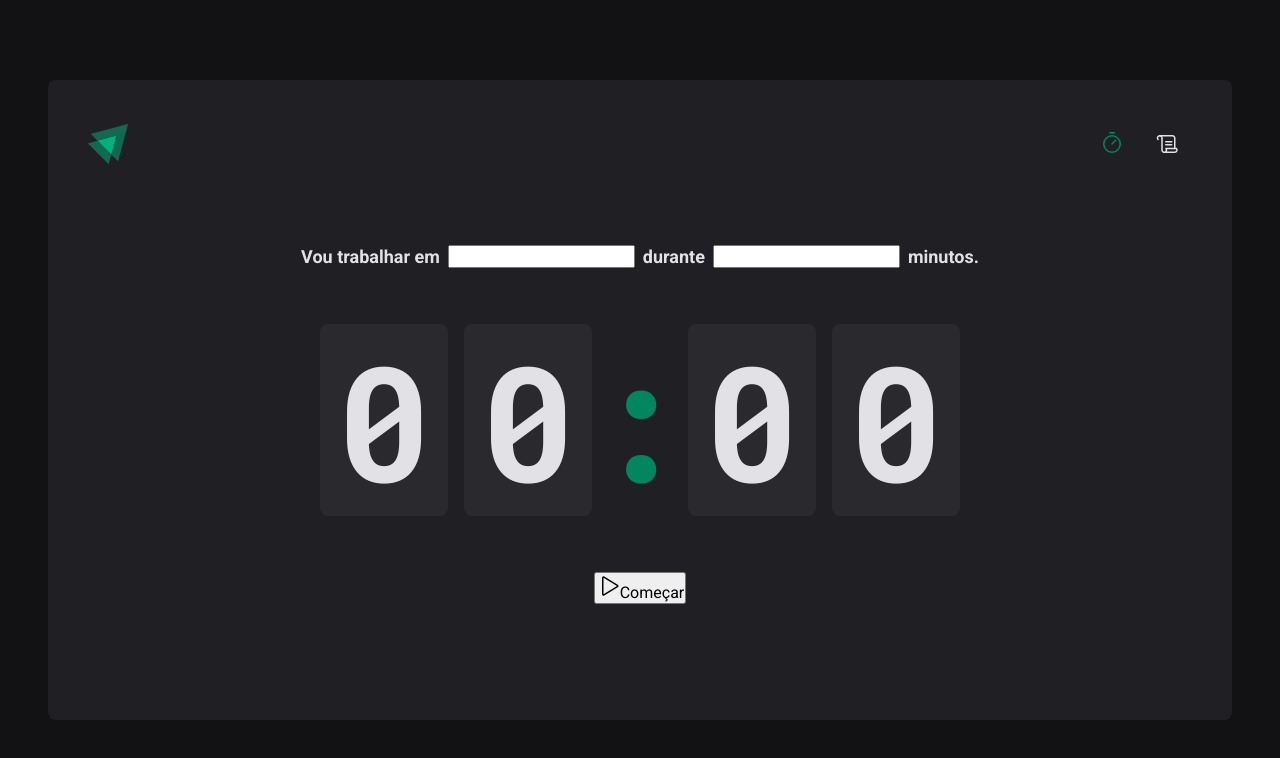
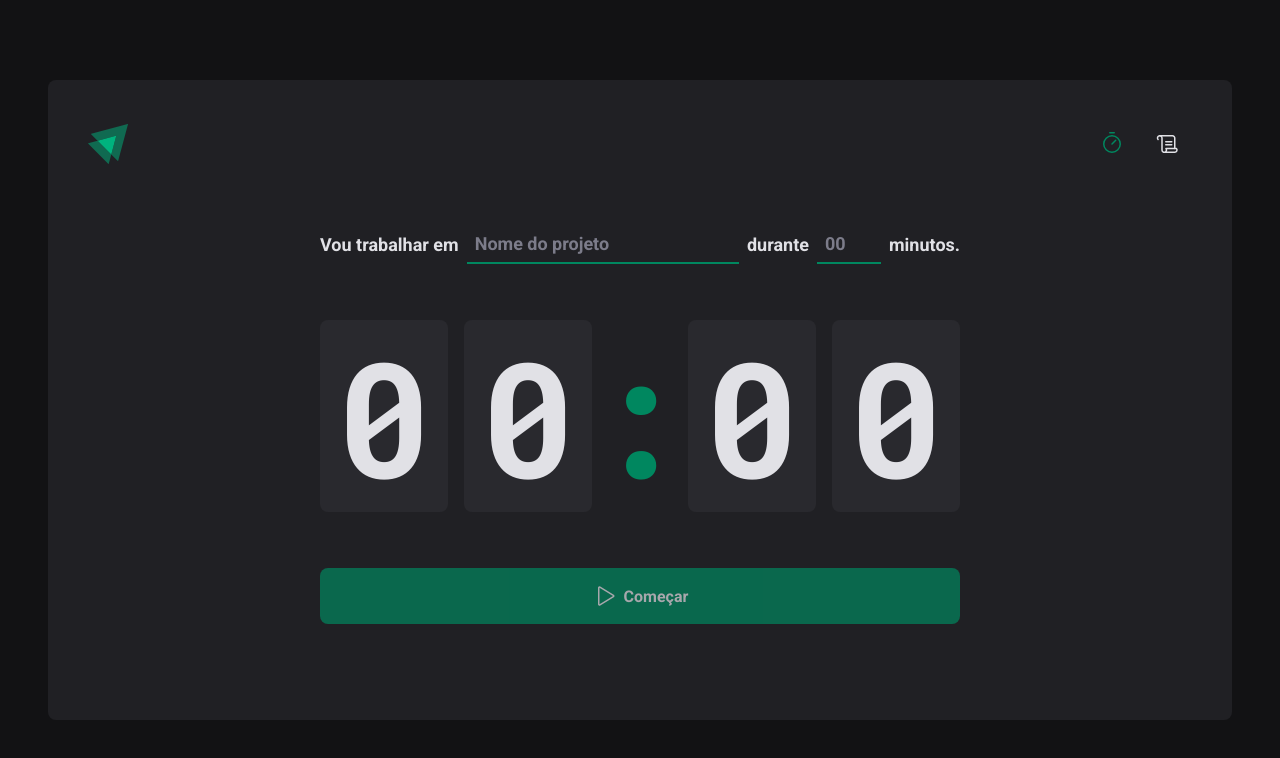
Before and after one commit to arrobarafael/02-ignite-timer, a React (Vite) app: page / in a window 1280 px wide. Shown: the top 758 px of the page. Built offline with nearby package versions, Linux system fonts and the light colour scheme.

Commit message:
Finalizando estilização da página Home

```diff
--- a/src/pages/Home/index.tsx
+++ b/src/pages/Home/index.tsx
@@ -3,7 +3,10 @@ import {
   CountdownContainer,
   FormContainer,
   HomeContainer,
+  MinutesAmountInput,
   Separator,
+  StartCountdownButton,
+  TaskInput,
 } from './styles';
 
 export function Home() {
@@ -12,9 +15,9 @@ export function Home() {
       <form action="">
         <FormContainer>
           <label htmlFor="">Vou trabalhar em </label>
-          <input id="task" type="text" />
+          <TaskInput id="task" type="text" placeholder="Nome do projeto" />
           <label htmlFor="">durante</label>
-          <input type="text" id="minutesAmount" />
+          <MinutesAmountInput type="text" id="minutesAmount" placeholder="00" />
 
           <span>minutos. </span>
         </FormContainer>
@@ -27,10 +30,10 @@ export function Home() {
           <span>0</span>
         </CountdownContainer>
 
-        <button type="submit">
+        <StartCountdownButton disabled type="submit">
           <Play size={24} />
           Começar
-        </button>
+        </StartCountdownButton>
       </form>
     </HomeContainer>
   );
--- a/src/pages/Home/styles.ts
+++ b/src/pages/Home/styles.ts
@@ -54,3 +54,59 @@ export const Separator = styled.div`
   display: flex;
   justify-content: center;
 `;
+
+export const BaseInput = styled.input`
+  background: transparent;
+  height: 2.5rem;
+  border: 0;
+  border-bottom: 2px solid ${(props) => props.theme['green-500']};
+  font-weight: bold;
+  font-size: 1.125rem;
+  padding: 0 0.5rem;
+  color: ${(props) => props.theme['gray-100']};
+
+  &:focus {
+    box-shadow: none;
+    border-color: ${(props) => props.theme['green-500']};
+  }
+
+  &::placeholder {
+    color: ${(props) => props.theme['gray-500']};
+  }
+`;
+
+export const TaskInput = styled(BaseInput)`
+  flex: 1;
+`;
+
+export const MinutesAmountInput = styled(BaseInput)`
+  width: 4rem;
+`;
+
+export const StartCountdownButton = styled.button`
+  width: 100%;
+  border: 0;
+  padding: 1rem;
+  border-radius: 8px;
+
+  display: flex;
+  align-items: center;
+  justify-content: center;
+
+  gap: 0.5rem;
+  font-weight: bold;
+
+  cursor: pointer;
+
+  background: ${(props) => props.theme['green-500']};
+  color: ${(props) => props.theme['gray-100']};
+
+  &:disabled {
+    opacity: 0.7;
+    cursor: not-allowed;
+  }
+
+  &:not(:disabled):hover {
+    background: ${(props) => props.theme['green-700']};
+  }
+`;
```
